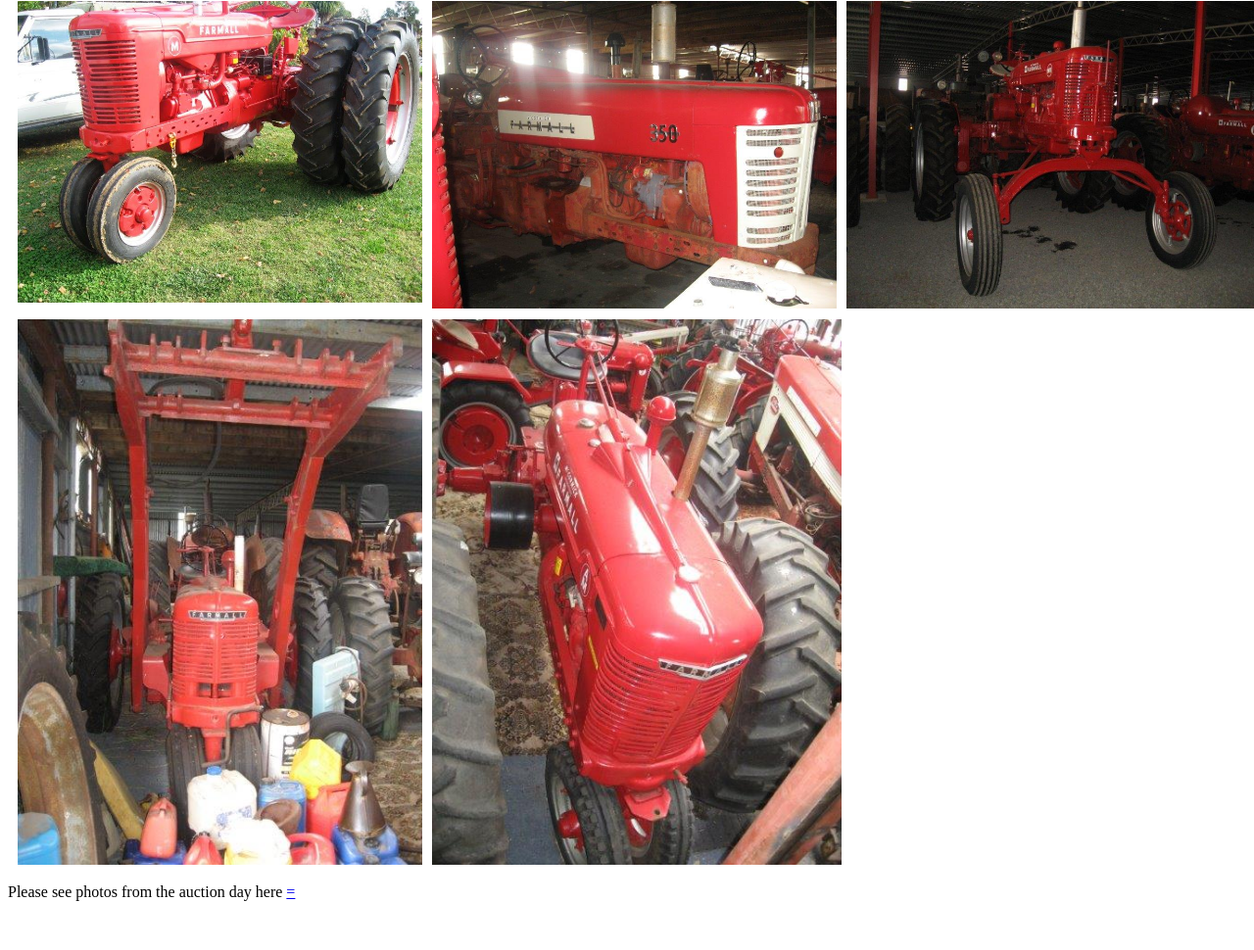
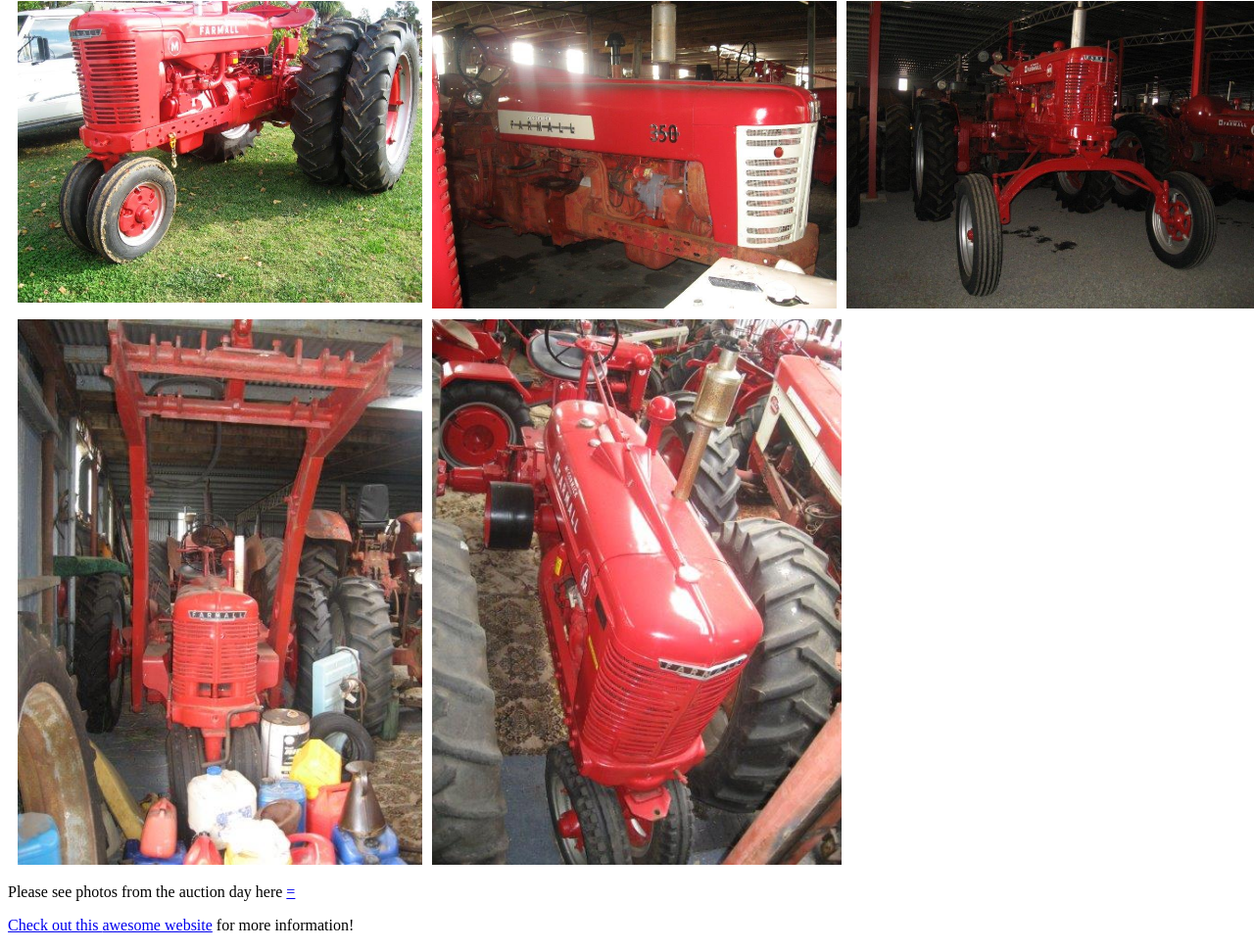
Before and after one commit to fhejuf/Tractor-collection, a plain HTML site: page index.html in a window 1280 px wide. Shown: the part 5851-6821 px from the top of the page at 98% size. Before the commit the page ends 6787 px from the top, so only its background shows below. Drawn offline with Linux system fonts and the light colour scheme.

Commit message:
Update index.html

```diff
--- a/index.html
+++ b/index.html
@@ -80,5 +80,6 @@
 <img src= "IMG_3088.jpg" alt="">
     </div>
     <p>Please see photos from the auction day here <a href="https://fhejuf.github.io/Auction-Day/"/a> =</p>
+    <p>Check out this <a href="https://example.com">awesome website</a> for more information!</p>
   </body>
 </html>
```
